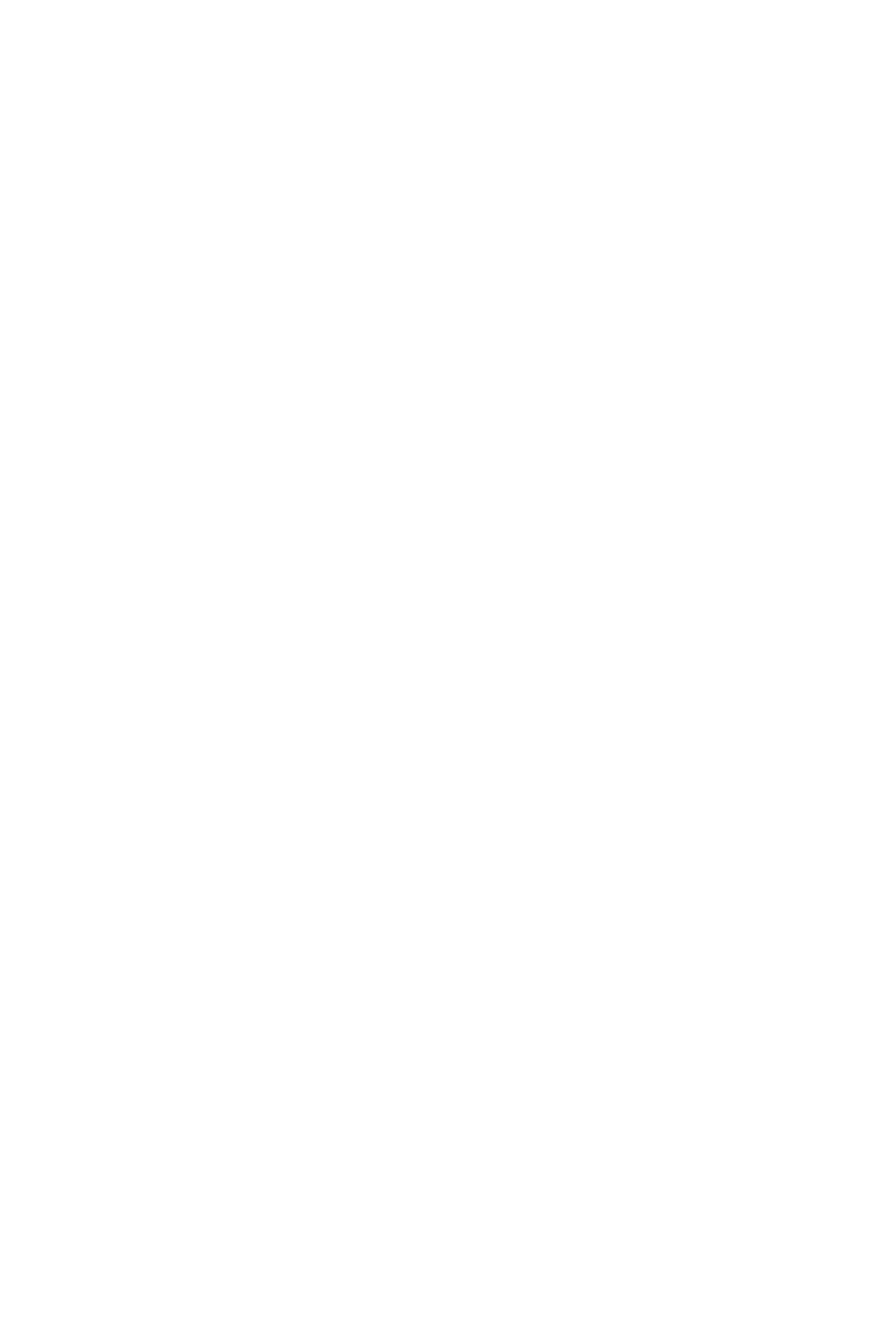
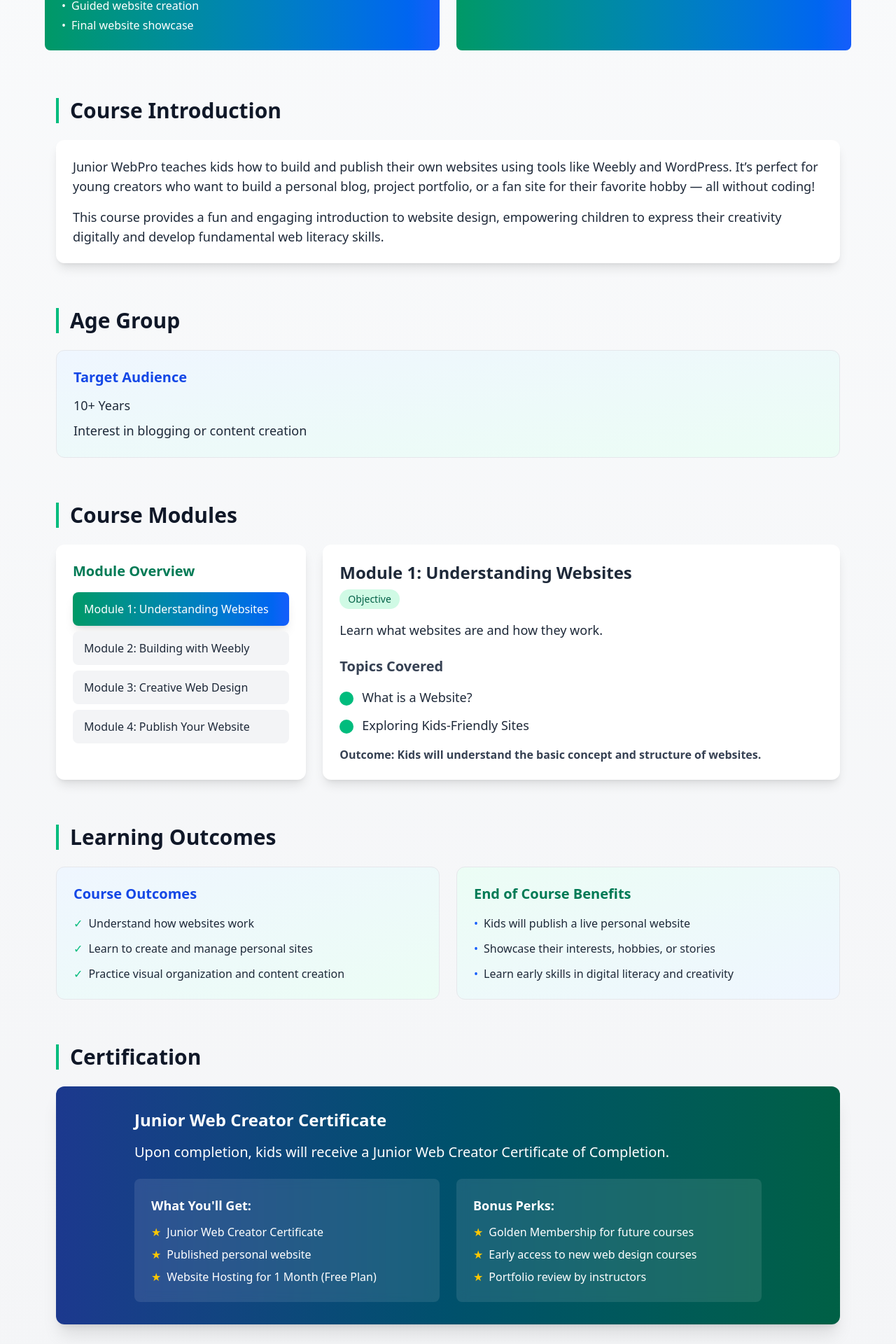
Before and after one commit to vitneshimmanuvel/sert-orealcourse, a React (Vite) app: page /juniorwebdesign in a window 1280 px wide. Before the commit this address had no page. Shown: the part 316-2236 px from the top of the page at 70% size. Before the commit the page ends 800 px from the top, so only its background shows below. Built offline with nearby package versions, Linux system fonts and the light colour scheme.

Commit message:
all the fucntion

```diff
--- a/src/App.jsx
+++ b/src/App.jsx
@@ -20,6 +20,7 @@ import JuniorDesignPro from './components/JuniorDesignPro.jsx';
 import JuniorAppPro from './components/JuniorAppPro.jsx';
 import JuniorAIPro from './components/JuniorAIPro.jsx';
 import JuniorToonPro from './components/JuniorToonPro.jsx';
+import JuniorWebPro from './components/JuniorWebPro.jsx';
 
 function App() {
   return (
@@ -41,7 +42,7 @@ function App() {
         <Route path="/video-editing" element={<VideoEditingMastery />} />
         <Route path ="/web-design" element={<WebsiteDesignMastery />} />
         <Route path="/mobile-app-dev" element={<MobileAppMastery />} />
-        <Route path="/junior-pro" element={<JuniorProCourse />} />
+        <Route path="/juniorwebdesign" element={<JuniorWebPro/>} />
         <Route path="/juniordesign" element={<JuniorDesignPro/>} />
         <Route path="/juniorapp"  element={<JuniorAppPro/>}/>
         <Route path="/juniorai"  element={<JuniorAIPro/>}/>
--- a/src/components/FrontEndDevelopment.jsx
+++ b/src/components/FrontEndDevelopment.jsx
@@ -206,7 +206,8 @@ const FrontEndDevelopment = () => {
         </div>
       </header>
 
-      <main className="max-w-6xl mx-auto px-4 py-1">
+      <main className="max-w-6xl mx-auto px-4 py-1
+      ">
         {/* Introduction */}
         <section className="mb-16">
           <h2 className="text-3xl font-bold mb-6 text-gray-900 border-l-4 border-emerald-500 pl-4">Course Introduction</h2>
--- a/src/components/JuniorAppPro.jsx
+++ b/src/components/JuniorAppPro.jsx
@@ -141,7 +141,7 @@ const JuniorAppPro = () => {
       <header className="text-black py-16 px-4">
         <div className="max-w-6xl mx-auto">
           <div className="flex flex-col md:flex-row items-center mb-8">
-              <img src="settlo-logogogogog-01-01.png" alt="Logo" className="mb-5 md:mb-0 md:mr-10 w-20 transform scale-[1.5]"  />
+              <img src="settlo logogogogog-01-01.png" alt="Logo" className="mb-5 md:mb-0 md:mr-10 w-20 transform scale-[1.5]"  />
             <div>
               <h1 className="text-4xl md:text-5xl font-bold mb-2">Junior AppPro – Mobile Application Development for Kids</h1>
               <p className="text-xl max-w-3xl">
--- a/src/components/JuniorProCourse.jsx
+++ b/src/components/JuniorWebPro.jsx
@@ -1,6 +1,6 @@
 import React, { useState } from 'react';
 
-const JuniorProCourse = () => {
+const JuniorWebPro = () => {
   const [isSubmitting, setIsSubmitting] = useState(false);
   const [showModal, setShowModal] = useState(false);
   const [formData, setFormData] = useState({
@@ -51,7 +51,7 @@ const JuniorProCourse = () => {
             name: formData.name,
             phone: formData.phone,
             email: formData.email,
-            courseName: 'Junior Pro Course',
+            courseName: 'Junior WebPro – Website Design for Kids',
           }),
         });
 
@@ -99,49 +99,40 @@ const JuniorProCourse = () => {
 
   const modules = [
     {
-      title: "Graphic Design for Kids",
-      objective: "Introduce kids to basic graphic design concepts using kid-friendly tools.",
+      title: "Understanding Websites",
+      objective: "Learn what websites are and how they work.",
       topics: [
-        "Introduction to Graphic Design",
-        "Using Canva: Learning basic graphic design tools",
-        "Creating Posters and Flyers: Step-by-step design activity",
-        "Designing with Templates: How to use pre-made designs",
-        "Design Challenges: Simple projects for visual creation"
+        "What is a Website?",
+        "Exploring Kids-Friendly Sites",
       ],
-      outcome: "Kids will create personalized greeting cards and posters using design templates."
+      outcome: "Kids will understand the basic concept and structure of websites."
     },
     {
-      title: "Mobile Application Development",
-      objective: "Teach kids to design simple mobile apps using no-code tools.",
+      title: "Building with Weebly",
+      objective: "Create a website using Weebly's intuitive interface.",
       topics: [
-        "Introduction to Mobile Apps",
-        "Using Weebly: Build simple mobile-friendly websites",
-        "Drag & Drop App Builders: Learning to design apps without coding",
-        "Creating Simple Mobile Apps: Step-by-step walkthrough"
+        "Choosing Templates",
+        "Adding Pages, Text, and Images",
       ],
-      outcome: "Students will design and develop a simple mobile app for kids, learning basic app navigation and UI design."
+      outcome: "Kids will create a basic website structure with pages and content."
     },
     {
-      title: "Artificial Intelligence for Kids",
-      objective: "Introduce basic AI concepts through interactive, kid-friendly projects.",
+      title: "Creative Web Design",
+      objective: "Customize and enhance your website with multimedia elements.",
       topics: [
-        "Introduction to AI",
-        "Using Flutter Flow: Basics of drag-and-drop AI tools",
-        "Coding Basics for Kids: Simple coding using child-friendly platforms",
-        "Creating Simple AI Games: Using basic logic and AI interactions"
+        "Customizing Themes",
+        "Embedding Videos, Audio, and Galleries",
       ],
-      outcome: "Students will build basic AI-driven games with pre-built templates that react to user input."
+      outcome: "Kids will add creative elements to make their website unique."
     },
     {
-      title: "Website Design",
-      objective: "Teach kids to create personal websites using simple tools.",
+      title: "Publish Your Website",
+      objective: "Launch your website and share it with the world.",
       topics: [
-        "Introduction to Websites",
-        "Learning with Simple Tools: Using Weebly and WordPress to build sites",
-        "Creating Personal Websites: Using themes and templates for kids’ creativity",
-        "Adding Content and Multimedia: Incorporating images, text, and videos"
+        "Add Finishing Touches",
+        "Showcase Your Project to the World",
       ],
-      outcome: "Kids will design and publish a personal website showcasing their favorite hobbies and interests."
+      outcome: "Kids will publish their website and share it with friends and family."
     }
   ];
 
@@ -150,11 +141,11 @@ const JuniorProCourse = () => {
       <header className="text-black py-16 px-4">
         <div className="max-w-6xl mx-auto">
           <div className="flex flex-col md:flex-row items-center mb-8">
-              <img src="settlo-logogogogog-01-01.png" alt="Logo" className="mb-5 md:mb-0 md:mr-10 w-20 transform scale-[1.5]"  />
+              <img src="settlo logogogogog-01-01.png" alt="Logo" className="mb-5 md:mb-0 md:mr-10 w-20 transform scale-[1.5]"  />
             <div>
-              <h1 className="text-4xl md:text-5xl font-bold mb-2">Junior Pro Course</h1>
+              <h1 className="text-4xl md:text-5xl font-bold mb-2">Junior WebPro – Website Design for Kids</h1>
               <p className="text-xl max-w-3xl">
-                Introducing kids to technology through fun, creative projects in Graphic Design, App Development, AI, and Website Design
+                Learn to build and publish your own websites without coding!
               </p>
             </div>
           </div>
@@ -165,16 +156,13 @@ const JuniorProCourse = () => {
               <p className="text-3xl font-bold mb-2">1 Month</p>
               <ul className="space-y-1">
                 <li className="flex items-center">
-                  <span className="mr-2">•</span> Weekly live sessions
+                  <span className="mr-2">•</span> Weekly project-based sessions
                 </li>
                 <li className="flex items-center">
-                  <span className="mr-2">•</span> Guided projects
+                  <span className="mr-2">•</span> Guided website creation
                 </li>
                 <li className="flex items-center">
-                  <span className="mr-2">•</span> Creative assignments
-                </li>
-                <li className="flex items-center">
-                  <span className="mr-2">•</span> Final showcase project
+                  <span className="mr-2">•</span> Final website showcase
                 </li>
               </ul>
             </div>
@@ -196,26 +184,21 @@ const JuniorProCourse = () => {
           <h2 className="text-3xl font-bold mb-6 text-gray-900 border-l-4 border-emerald-500 pl-4">Course Introduction</h2>
           <div className="bg-white rounded-xl shadow-lg p-6">
             <p className="text-lg mb-4">
-              This Junior Pro Course is designed to introduce kids above 10 years to foundational concepts in Graphic Design, Mobile Application Development, Artificial Intelligence, and Website Design. Through engaging, hands-on activities and guided projects, young learners will build creative, problem-solving, and digital design skills while enhancing their logical thinking.
+              Junior WebPro teaches kids how to build and publish their own websites using tools like Weebly and WordPress. It’s perfect for young creators who want to build a personal blog, project portfolio, or a fan site for their favorite hobby — all without coding!
             </p>
             <p className="text-lg">
-              Using simple, kid-friendly tools, children will explore the world of technology creatively and develop initial skills in visual communication and basic tech literacy.
+              This course provides a fun and engaging introduction to website design, empowering children to express their creativity digitally and develop fundamental web literacy skills.
             </p>
           </div>
         </section>
 
-        {/* Prerequisites */}
+        {/* Age Group */}
         <section className="mb-16">
-          <h2 className="text-3xl font-bold mb-6 text-gray-900 border-l-4 border-emerald-500 pl-4">Pre-Requisites</h2>
-          <div className="grid grid-cols-1 md:grid-cols-2 gap-6">
-            <div className="bg-gradient-to-br from-blue-50 to-emerald-50 rounded-xl p-6 border border-gray-200">
-              <h3 className="text-xl font-semibold mb-3 text-blue-700">Age</h3>
-              <p className="text-lg">Above 10 years</p>
-            </div>
-            <div className="bg-gradient-to-br from-blue-50 to-emerald-50 rounded-xl p-6 border border-gray-200">
-              <h3 className="text-xl font-semibold mb-3 text-emerald-700">Other Requirements</h3>
-              <p className="text-lg">No prior technical knowledge required</p>
-            </div>
+          <h2 className="text-3xl font-bold mb-6 text-gray-900 border-l-4 border-emerald-500 pl-4">Age Group</h2>
+          <div className="bg-gradient-to-br from-blue-50 to-emerald-50 rounded-xl p-6 border border-gray-200">
+            <h3 className="text-xl font-semibold mb-3 text-blue-700">Target Audience</h3>
+            <p className="text-lg">10+ Years</p>
+            <p className="text-lg mt-2">Interest in blogging or content creation</p>
           </div>
         </section>
 
@@ -280,19 +263,15 @@ const JuniorProCourse = () => {
               <ul className="space-y-3">
                 <li className="flex items-start">
                   <span className="text-emerald-500 mr-2">✓</span>
-                  <span>Basic understanding of Graphic Design</span>
+                  <span>Understand how websites work</span>
                 </li>
                 <li className="flex items-start">
                   <span className="text-emerald-500 mr-2">✓</span>
-                  <span>Ability to create simple mobile apps using no-code tools</span>
+                  <span>Learn to create and manage personal sites</span>
                 </li>
                 <li className="flex items-start">
                   <span className="text-emerald-500 mr-2">✓</span>
-                  <span>Familiarity with Artificial Intelligence through interactive projects</span>
-                </li>
-                <li className="flex items-start">
-                  <span className="text-emerald-500 mr-2">✓</span>
-                  <span>Basics of website design and publishing</span>
+                  <span>Practice visual organization and content creation</span>
                 </li>
               </ul>
             </div>
@@ -302,15 +281,15 @@ const JuniorProCourse = () => {
               <ul className="space-y-3">
                 <li className="flex items-start">
                   <span className="text-blue-600 mr-2">•</span>
-                  <span>Kids gain confidence in using digital tools for creative projects</span>
+                  <span>Kids will publish a live personal website</span>
                 </li>
                 <li className="flex items-start">
                   <span className="text-blue-600 mr-2">•</span>
-                  <span>Showcase creations—designs, apps, and websites—to peers and family</span>
+                  <span>Showcase their interests, hobbies, or stories</span>
                 </li>
                 <li className="flex items-start">
                   <span className="text-blue-600 mr-2">•</span>
-                  <span>Develop initial skills in visual communication and basic tech literacy</span>
+                  <span>Learn early skills in digital literacy and creativity</span>
                 </li>
               </ul>
             </div>
@@ -323,26 +302,26 @@ const JuniorProCourse = () => {
 
           <div className="bg-gradient-to-r from-blue-900 to-emerald-800 text-white rounded-xl p-8 shadow-xl">
             <div className="max-w-4xl mx-auto">
-              <h3 className="text-2xl font-bold mb-4">Globally Recognized Certification</h3>
+              <h3 className="text-2xl font-bold mb-4">Junior Web Creator Certificate</h3>
               <p className="text-xl mb-6">
-                Upon completing this Junior Pro Course, kids will receive a certificate of participation that recognizes their new digital and creative skills.
+                Upon completion, kids will receive a Junior Web Creator Certificate of Completion.
               </p>
 
               <div className="grid grid-cols-1 md:grid-cols-2 gap-6">
                 <div className="bg-white/10 backdrop-blur-sm rounded-lg p-6">
-                  <h4 className="font-bold text-lg mb-3">Your certificate demonstrates:</h4>
+                  <h4 className="font-bold text-lg mb-3">What You'll Get:</h4>
                   <ul className="space-y-2">
                     <li className="flex items-start">
                       <span className="text-yellow-400 mr-2">★</span>
-                      <span>Foundational understanding of digital design concepts</span>
+                      <span>Junior Web Creator Certificate</span>
                     </li>
                     <li className="flex items-start">
                       <span className="text-yellow-400 mr-2">★</span>
-                      <span>Ability to use creative tools for digital projects</span>
+                      <span>Published personal website</span>
                     </li>
                     <li className="flex items-start">
                       <span className="text-yellow-400 mr-2">★</span>
-                      <span>Initial skills in technology and logical thinking</span>
+                      <span>Website Hosting for 1 Month (Free Plan)</span>
                     </li>
                   </ul>
                 </div>
@@ -352,15 +331,15 @@ const JuniorProCourse = () => {
                   <ul className="space-y-2">
                     <li className="flex items-start">
                       <span className="text-yellow-400 mr-2">★</span>
-                      <span>Golden Membership Card: 50% discount on future courses</span>
+                      <span>Golden Membership for future courses</span>
                     </li>
                     <li className="flex items-start">
                       <span className="text-yellow-400 mr-2">★</span>
-                      <span>Portfolio showcase for family and friends</span>
+                      <span>Early access to new web design courses</span>
                     </li>
                     <li className="flex items-start">
                       <span className="text-yellow-400 mr-2">★</span>
-                      <span>Certificate of participation for school portfolios</span>
+                      <span>Portfolio review by instructors</span>
                     </li>
                   </ul>
                 </div>
@@ -371,9 +350,9 @@ const JuniorProCourse = () => {
 
         {/* CTA */}
         <section className="text-center py-12 px-4 bg-gradient-to-r from-blue-600 to-emerald-600 rounded-2xl shadow-xl">
-          <h2 className="text-3xl font-bold text-white mb-4">Start Your Child's Tech Journey Today</h2>
+          <h2 className="text-3xl font-bold text-white mb-4">Start Your Child's Web Design Journey Today</h2>
           <p className="text-xl text-white mb-8 max-w-2xl mx-auto">
-            Enroll your child in our Junior Pro Course and watch them develop creativity and tech skills!
+            Enroll your child in Junior WebPro and watch them create their very own website!
           </p>
           <div className="flex flex-col sm:flex-row gap-4 justify-center">
             <button
@@ -501,4 +480,4 @@ const JuniorProCourse = () => {
   );
 };
 
-export default JuniorProCourse;
+export default JuniorWebPro;
--- a/src/components/MobileAppMastery.jsx
+++ b/src/components/MobileAppMastery.jsx
@@ -155,7 +155,7 @@ const MobileAppMastery = () => {
       <header className="text-black py-16 px-4">
         <div className="max-w-6xl mx-auto">
           <div className="flex flex-col md:flex-row items-center mb-8">
-              <img src="settlo-logogogogog-01-01.png" alt="Logo" className="mb-5 md:mb-0 md:mr-10 w-20 transform scale-[1.5]"  />
+              <img src="settlo logogogogog-01-01.png" alt="Logo" className="mb-5 md:mb-0 md:mr-10 w-20 transform scale-[1.5]"  />
             <div>
               <h1 className="text-4xl md:text-5xl font-bold mb-2">Mobile Application Mastery</h1>
               <p className="text-xl max-w-3xl">
```
